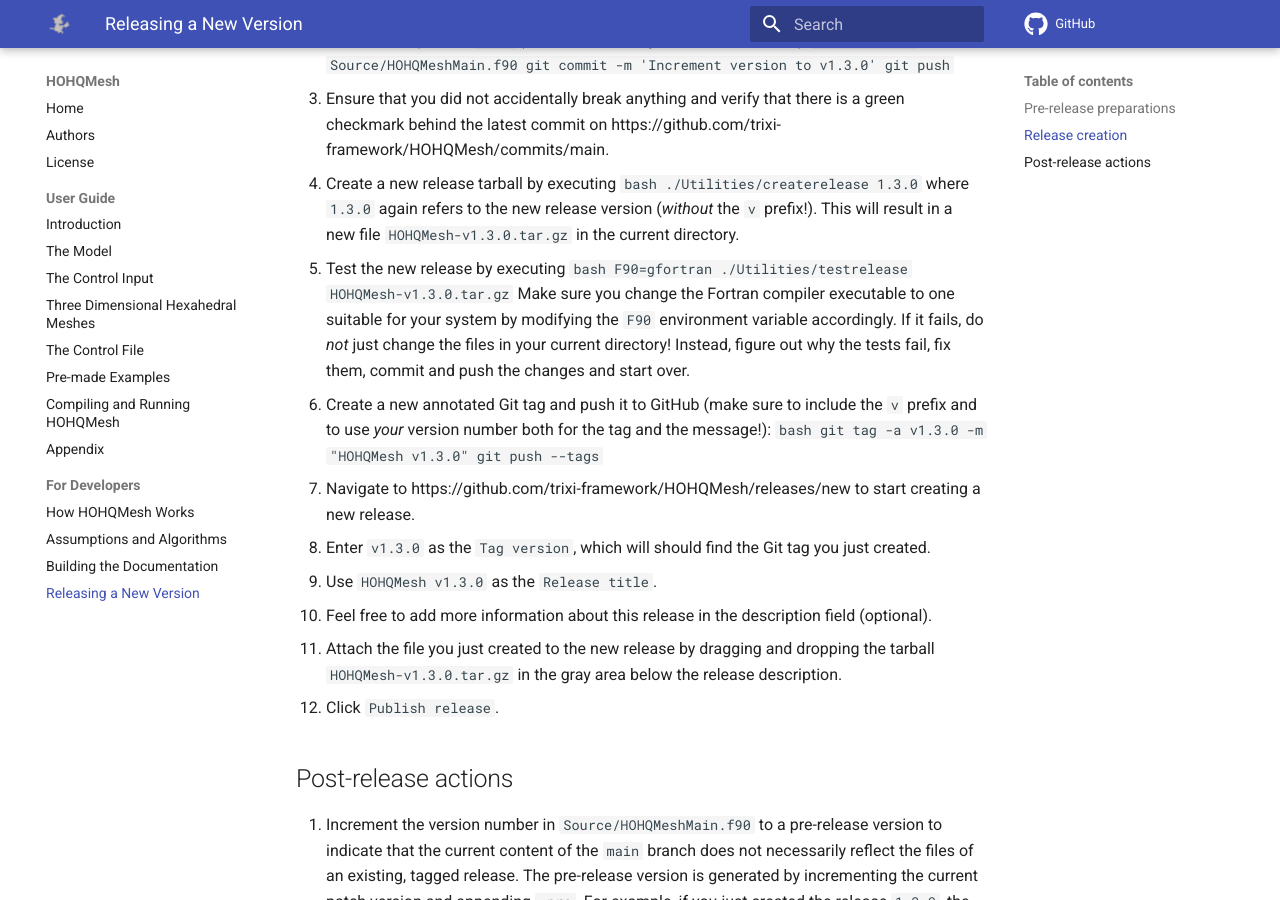
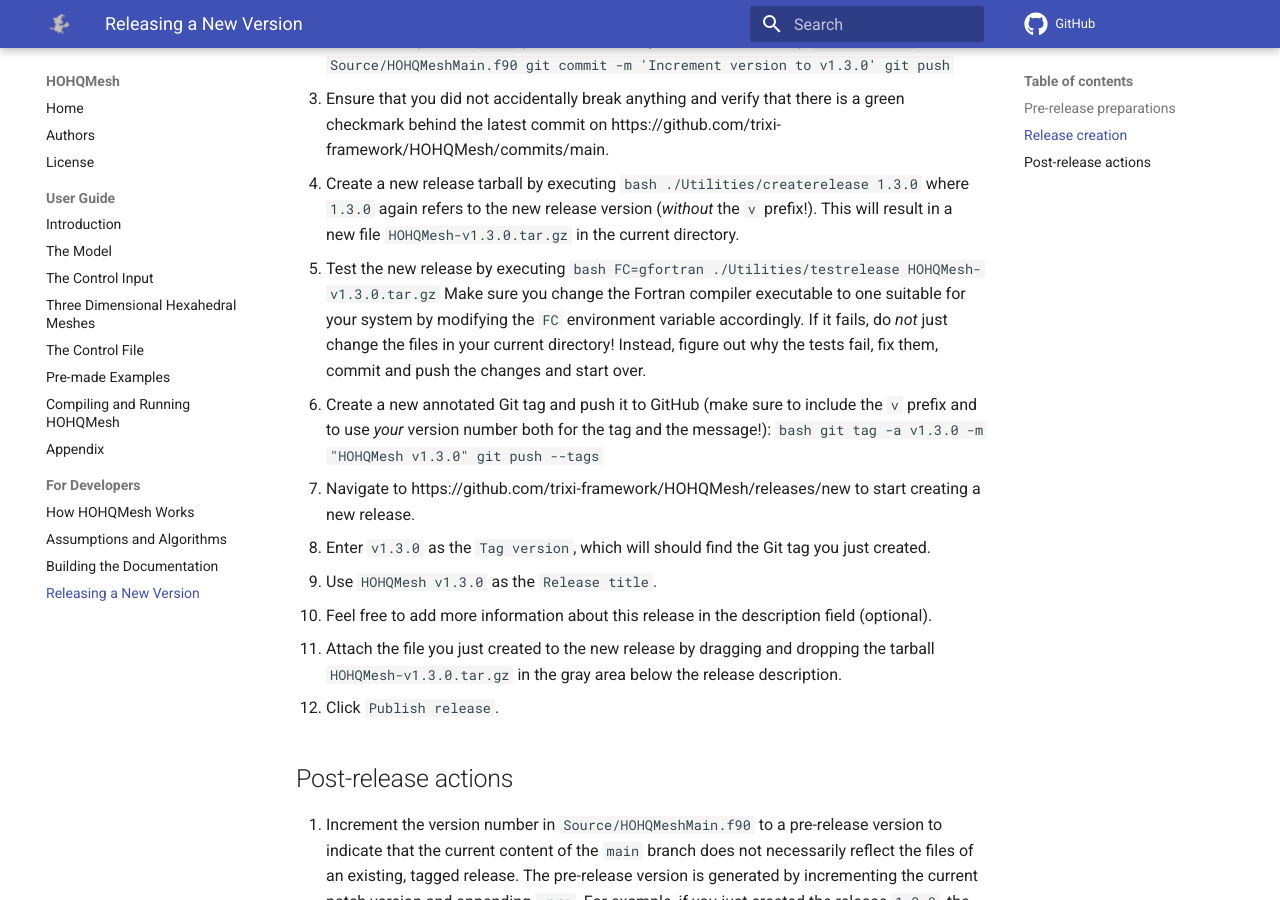
Before and after one commit to trixi-framework/HOHQMesh, an MkDocs documentation site: the page built from Documentation/docs/releasing-a-new-version.md, in a window 1280 px wide and 900 px high, scrolled down 1309 px. Built offline with MkDocs 1.6.1 and Material for MkDocs 9.7.7, drawn with Linux system fonts in a browser that asks for light colours; comment, search, counter and statistics services are not loaded.

Commit message:
Change F90 to FC and switch back to FFLAGS

````diff
--- a/Documentation/docs/releasing-a-new-version.md
+++ b/Documentation/docs/releasing-a-new-version.md
@@ -81,10 +81,10 @@ tarball will fail!*
    current directory.
 5. Test the new release by executing
    ```bash
-   F90=gfortran ./Utilities/testrelease HOHQMesh-v1.3.0.tar.gz
+   FC=gfortran ./Utilities/testrelease HOHQMesh-v1.3.0.tar.gz
    ```
    Make sure you change the Fortran compiler executable to one suitable
-   for your system by modifying the `F90` environment variable accordingly.
+   for your system by modifying the `FC` environment variable accordingly.
    If it fails, do *not* just change the files in your current directory!
    Instead, figure out why the tests fail, fix them, commit and push the changes
    and start over.
````
Also changed, not shown: 4 other files.
